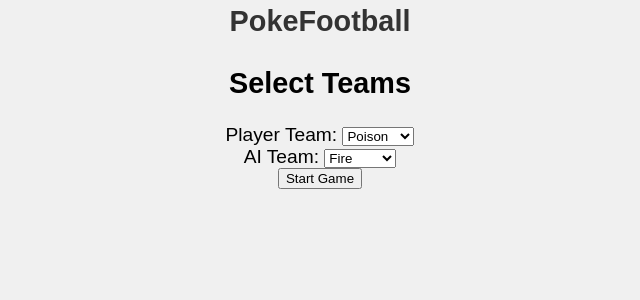
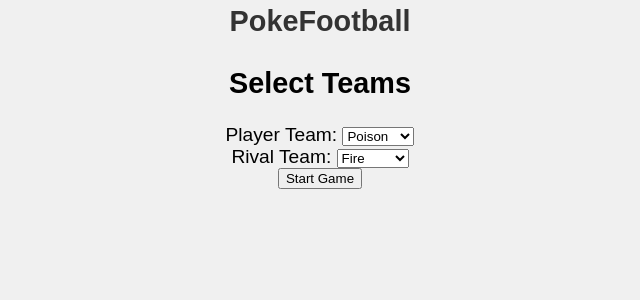
Before and after one commit to XixoEcaP/PokeFootballDemo, a React (Create React App) app: page / in a window 1280 px wide. Shown: the top 300 px of the page, without its empty margins (320-960 px from the left). Built offline with nearby package versions, Linux system fonts and the light colour scheme.

Commit message:
Adding better ai

```diff
--- a/src/components/GameField.jsx
+++ b/src/components/GameField.jsx
@@ -37,13 +37,13 @@
 
 const GameField = ({ setScore, playerTeam, aiTeam }) => {
   const initialPlayerPositions = [
-    { id: 1, type: playerTeam.forward.split('.')[0], x: 10, y: 3, direction: 0, hasBall: false },
+    { id: 1, type: playerTeam.forward.split('.')[0], x: 7, y: 2, direction: 0, hasBall: false },
     { id: 2, type: playerTeam.goalkeeper.split('.')[0], x: 1, y: 7, direction: 0, hasBall: false }
   ];
 
   const initialAIPositions = [
     { id: 3, type: aiTeam.goalkeeper.split('.')[0], x: 18, y: 7, direction: 0, hasBall: false, role: 'goalkeeper' },
-    { id: 4, type: aiTeam.forward.split('.')[0], x: 14, y: 10, direction: 1, hasBall: false, role: 'forward' }
+    { id: 4, type: aiTeam.forward.split('.')[0], x: 14, y: 12, direction: 1, hasBall: false, role: 'forward' }
   ];
 
   const initialBallPosition = { x: 11, y: 7, direction: 0, possessedBy: null };
--- a/src/components/TeamSelectionMenu.jsx
+++ b/src/components/TeamSelectionMenu.jsx
@@ -29,7 +29,7 @@
         </select>
       </div>
       <div>
-        <label>AI Team: </label>
+        <label>Rival Team: </label>
         <select value={aiTeam} onChange={(e) => setAITeamLocal(e.target.value)}>
           {Object.keys(teams).map(team => (
             <option key={team} value={team}>{team}</option>
```
